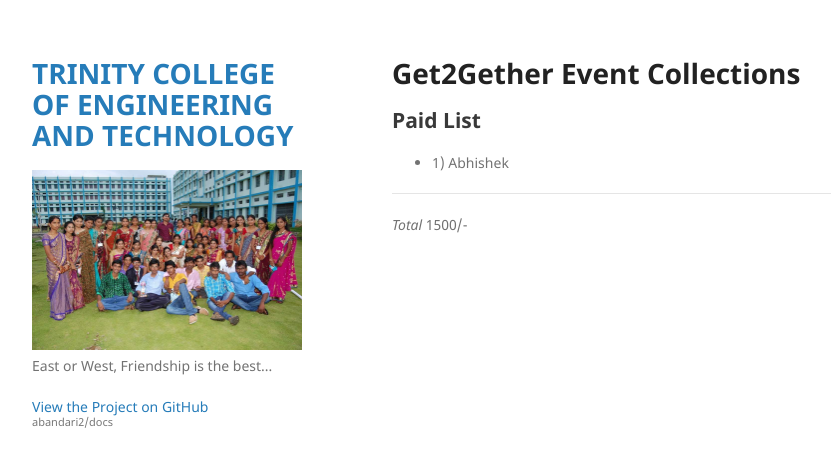
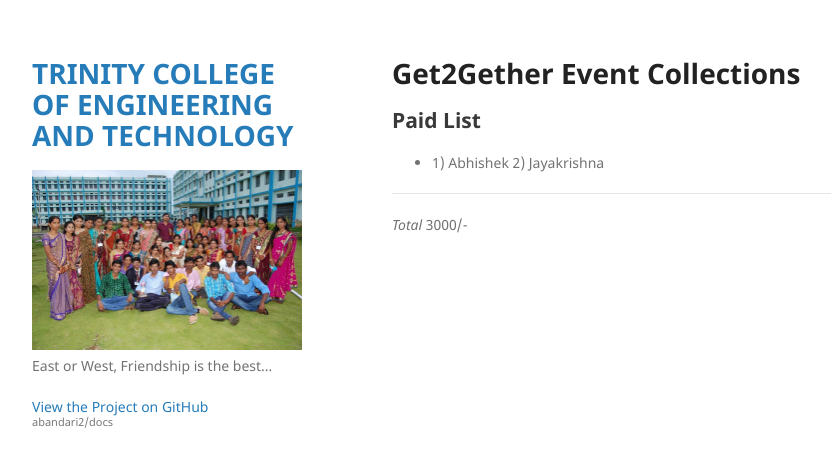
Before and after one commit to abandari2/docs, a Jekyll site: the page built from index.md, in a window 1280 px wide. Shown: the top 467 px of the page, without its empty margins (178-1009 px from the left). Built offline with Jekyll 4.4.1, drawn with Linux system fonts in a browser that asks for light colours; our own code applies the rules of GitHub Pages for plain Markdown files.

Commit message:
Update index.md

```diff
--- a/index.md
+++ b/index.md
@@ -3,6 +3,7 @@
 ## Paid List
 
 * 1) Abhishek
+  2) Jayakrishna
 
  --------------
- *Total* 1500/-
+ *Total* 3000/-
```
